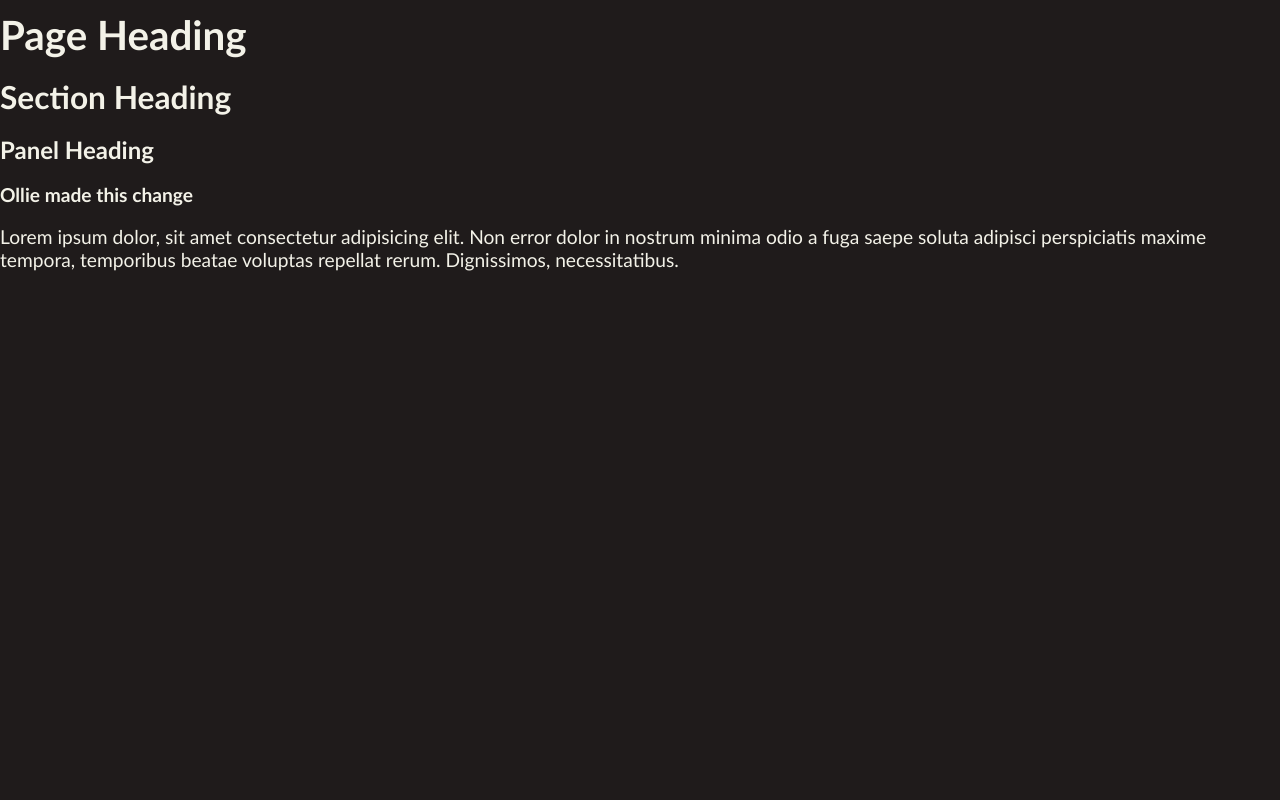
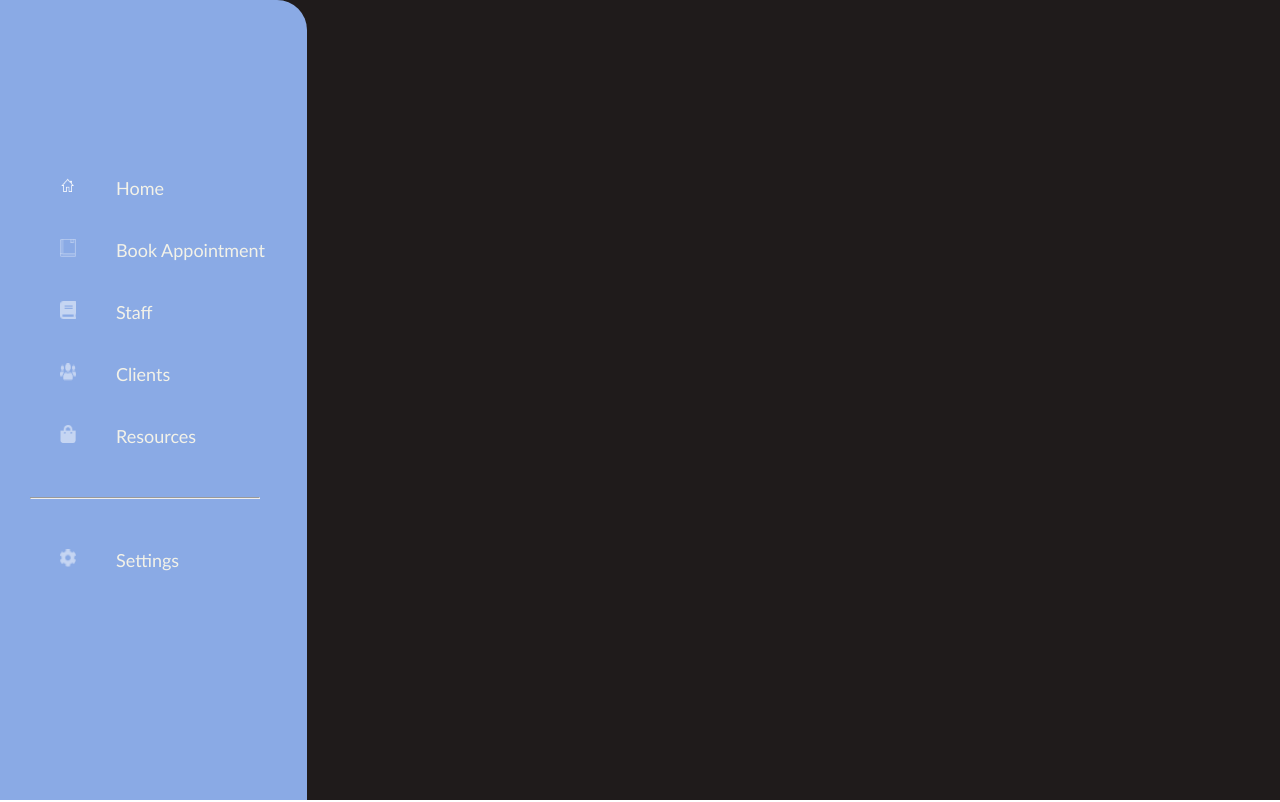
Before and after one commit to nology-tech/verde-client-project, a React (Vite) app: page / in a window 1280 px wide. Shown: the top 802 px of the page. Built offline with nearby package versions, Linux system fonts and the light colour scheme.

Commit message:
added styling to navbar

```diff
--- a/index.html
+++ b/index.html
@@ -2,6 +2,9 @@
 <html lang="en">
   <head>
     <meta charset="UTF-8" />
+    <link rel="preconnect" href="https://fonts.googleapis.com">
+<link rel="preconnect" href="https://fonts.gstatic.com" crossorigin>
+<link href="https://fonts.googleapis.com/css2?family=Poppins:wght@100;200;400&display=swap" rel="stylesheet">
     <link rel="icon" type="image/svg+xml" href="/vite.svg" />
     <meta name="viewport" content="width=device-width, initial-scale=1.0" />
     <title>Vite + React + TS</title>
--- a/src/App.tsx
+++ b/src/App.tsx
@@ -1,6 +1,7 @@
 import { Route, Routes } from "react-router-dom";
 import Home from "./pages/Home/Home";
 import "./styles/main.scss";
+import NavBar from "./components/NavBar/NavBar";
 
 const App = () => {
   return (
--- a/src/components/NavBar/NavBar.scss
+++ b/src/components/NavBar/NavBar.scss
@@ -0,0 +1,56 @@
+.nav{
+    display: none;
+    font-family:  'Poppins', sans-serif;
+    flex-direction: column;
+    flex-wrap: wrap;
+    background-color: #8AAAE5;
+    border-radius: 0 30px 0 0;
+    width: 307px;
+    height: 100%;
+    align-items: center;
+    font-size: 18px;
+    padding: 157px 0 0 0;
+    color: #ffffff10;
+
+    &__list{
+        display: flex;
+        flex-direction: column;
+        width: 100%;
+
+
+        &--item{
+        display: flex;
+        padding: 20px;
+        }
+
+        &--item:hover{
+            background-color: #2A5FC2;
+        }
+    }
+
+    &__image {
+        width: 16px;
+        height: 17.73px;
+        margin-right: 40px;
+        margin-left: 40px;
+    }
+}
+
+ul {
+  list-style: none;
+}
+
+a:link, a:visited{
+    text-decoration: none;
+}
+
+hr {
+margin: 30px 30px;
+width: 75%;
+
+}
+@media screen and (min-width: 1024px) {
+    .nav{
+        display: flex;
+    }
+}
--- a/src/components/NavBar/NavBar.tsx
+++ b/src/components/NavBar/NavBar.tsx
@@ -7,15 +7,15 @@ import { Link } from 'react-router-dom';
 
 const NavBar = () => {
     return (
-        <nav>
-            <ul>
-            <Link to="/"><li><img src="/src/assets/images/home-icon.png" alt="Home Button"/>Home</li></Link>
-            <Link to="/book-appointment"><li><img src="/src/assets/images/appointment-icon.png" alt="Book Appointment"/>Book Appointment</li></Link>
-            <Link to="/staff"><li><img src="/src/assets/images/staff-icon.png" alt="Staff"/>Staff</li></Link>
-            <Link to="/clients"><li><img src="/src/assets/images/clients-icon.png" alt="Clients"/>Clients</li></Link>
-            <Link to="/resources"><li><img src="/src/assets/images/resources-icon.png" alt="Resources"/>Clients</li></Link>
+        <nav className="nav">
+            <ul className="nav__list">
+            <Link to="/"><li className="nav__list--item"><img src="/src/assets/images/home-icon.png" alt="Home Button" className="nav__image"/>Home</li></Link>
+            <Link to="/book-appointment"><li className="nav__list--item"><img src="/src/assets/images/appointment-icon.png" alt="Book Appointment" className="nav__image"/>Book Appointment</li></Link>
+            <Link to="/staff"><li className="nav__list--item"><img src="/src/assets/images/staff-icon.png" alt="Staff" className="nav__image"/>Staff</li></Link>
+            <Link to="/clients"><li className="nav__list--item"><img src="/src/assets/images/clients-icon.png" alt="Clients" className="nav__image"/>Clients</li></Link>
+            <Link to="/resources"><li className="nav__list--item"><img src="/src/assets/images/resources-icon.png" alt="Resources" className="nav__image"/>Resources</li></Link>
                 <hr/>
-            <Link to="settings"><li><img src="/src/assets/images/settings-icon.png" alt="Settings"/>Settings</li></Link>
+            <Link to="settings"><li className="nav__list--item"><img src="/src/assets/images/settings-icon.png" alt="Settings" className="nav__image"/>Settings</li></Link>
             </ul>
         </nav>
     )
--- a/src/pages/Home/Home.tsx
+++ b/src/pages/Home/Home.tsx
@@ -1,8 +1,10 @@
 import Layout from "../../components/Layout/Layout";
+import NavBar from "../../components/NavBar/NavBar";
 
 const Home = () => {
   return (
     <Layout>
+      <NavBar />
       <h1>Page Heading</h1>
       <h2>Section Heading</h2>
       <h3>Panel Heading</h3>
```
Also changed, not shown: src/components/NavCard/NavCard.tsx (deleted, +0 -15 lines), src/components/NavCardList/NavCardList.tsx (deleted, +0 -22 lines), src/components/NavCard/NavCard.scss (deleted), src/components/NavCardList/NavCardList.scss (deleted), 1 other file (tests, documents, lock files or other folders).
